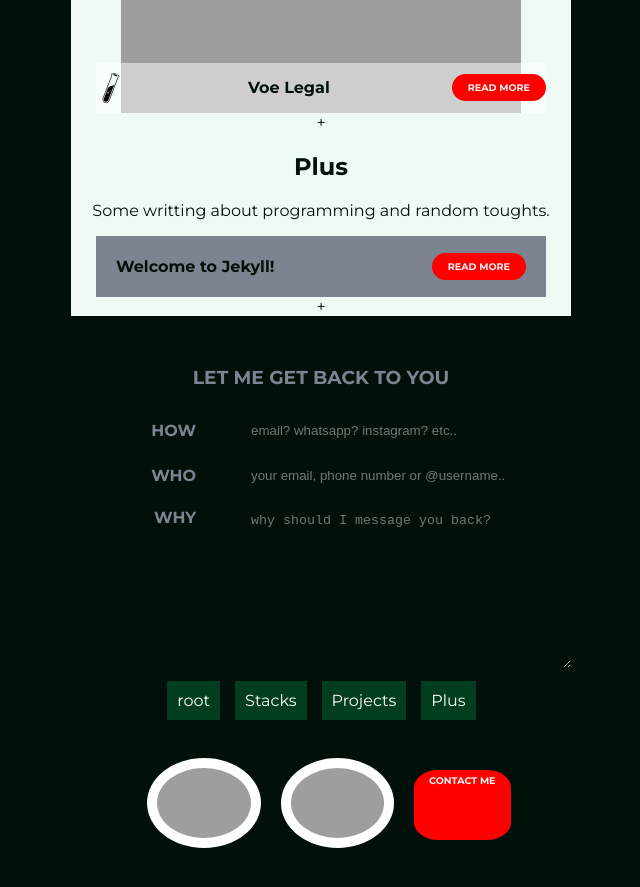
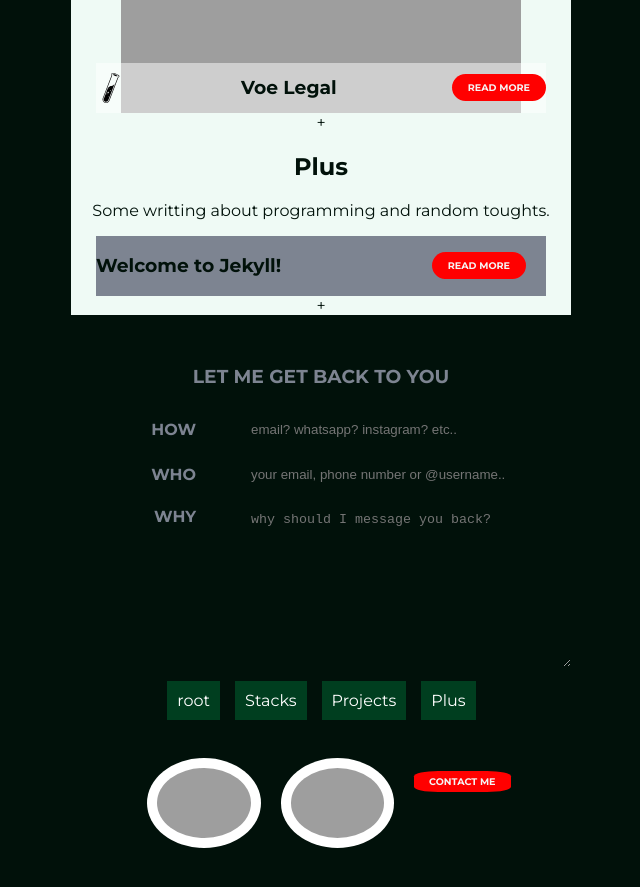
Before and after one commit to andersonlzcosta/blog, a Jekyll site: the page built from index.markdown, in a window 1280 px wide and 900 px high, scrolled down 1316 px. Shown: the top 887 px of the window, without its empty margins (319-959 px from the left). Built offline with Jekyll 4.4.1, drawn with Linux system fonts in a browser that asks for light colours.

Commit message:
Fixed some HMTL hierarchy and wrong anchor at navbar

```diff
--- a/_includes/blog.html
+++ b/_includes/blog.html
@@ -5,10 +5,10 @@
 
         {%- for post in site.posts -%}
         <div class="post">
-            <h4>{{ post.title }}</h4>
+            <h3>{{ post.title }}</h3>
 
             <a class="post-link" href="{{ post.url | relative_url }}">
-                <div class="read-btn">READ MORE</div>
+                <div class="read-btn">Read More</div>
             </a>
         </div>
         {%- endfor -%}
--- a/_includes/nav.html
+++ b/_includes/nav.html
@@ -3,7 +3,7 @@
         <a href="/#presentation">root</a>
         <a href="/#skills">Stacks</a>
         <a href="/#projects">Projects</a>
-        <a href="/#plus">Plus</a>
+        <a href="/#blog">Plus</a>
     </div>
     <div id="social-links">
         <div class="social-link">
@@ -16,6 +16,8 @@
                 <img src="{{ site.url }}/assets/img/linkedin.png" alt="">
             </a>
         </div>
-        <a class="contact-btn" href="/#contact">Contact me</a>
+        <a href="/#contact">
+            <div class="contact-btn">Contact me</div>
+        </a>
     </div>
 </div>
--- a/_includes/projects.html
+++ b/_includes/projects.html
@@ -11,7 +11,7 @@
                 <img src="{{ site.url }}/assets/img/skills/{{ project.tech }}.svg" style="max-width: 30px;" alt="">
              </div>
             {{ next tech}}
-            <h4>{{ project.title }}</h4>
+            <h3>{{ project.title }}</h3>
 
             <a href="{{ project.url }}">
              <div class="read-btn">
```
